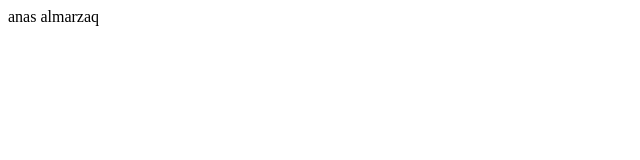
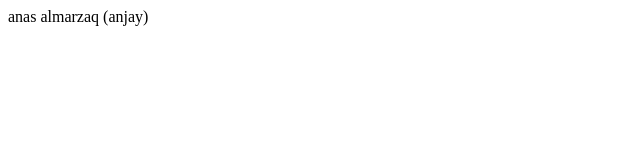
Before and after one commit to Elmerzeiq/portofolio, a plain HTML site: page index.html in a window 1280 px wide. Shown: the full height of the page, 0-640 px from the left. Drawn offline with Linux system fonts and the light colour scheme.

Commit message:
create
index

```diff
--- a/index.html
+++ b/index.html
@@ -6,6 +6,6 @@
     <title>Document</title>
 </head>
 <body>
-    anas almarzaq
+    anas almarzaq (anjay)
 </body>
 </html>
```
